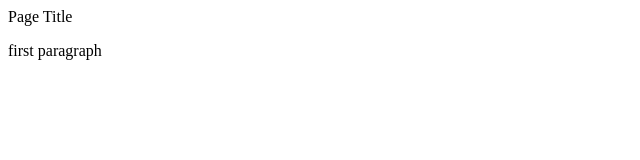
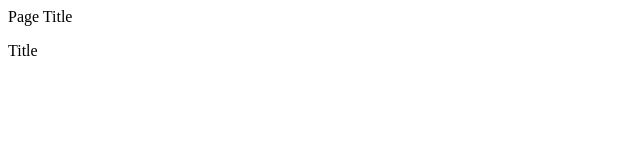
Before and after one commit to Bergu1/test, a plain HTML site: page index.html in a window 1280 px wide. Shown: the full height of the page, 0-640 px from the left. Drawn offline with Linux system fonts and the light colour scheme.

Commit message:
Update index.html

```diff
--- a/index.html
+++ b/index.html
@@ -3,6 +3,6 @@
         <T>Page Title</T>
     </head>
     <body>
-        <p>first paragraph</p>
+        <p>Title</p>
     </body>
 </html>
```
